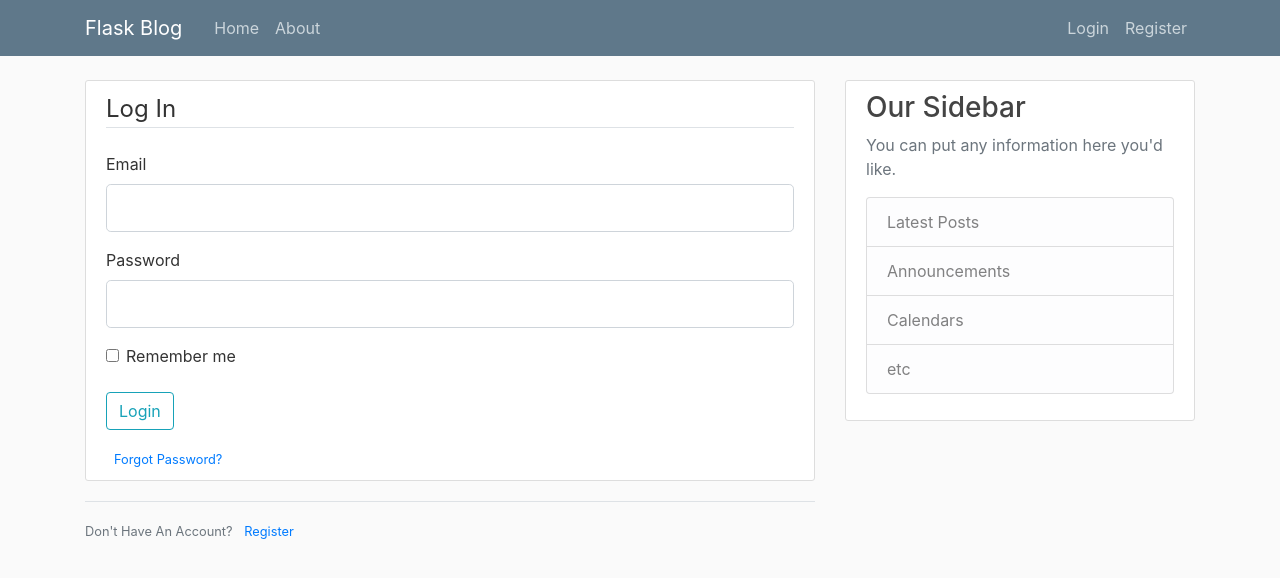
After one commit to Shirley-April/Listing, a Flask app: page /login in a window 1280 px wide. The commit adds this page. Shown: the top 578 px of the page. Run offline with Flask 2, Linux system fonts and the light colour scheme; parts of the project's set-up code (start-up, migrations or seed data) failed here and were passed over; some libraries are stand-ins or nearby versions.

Commit message:
formsand user input

```diff
--- a/flaskblog.py
+++ b/flaskblog.py
@@ -1,6 +1,10 @@
-from flask import Flask, render_template, url_for
+from flask import Flask, render_template, url_for, flash, redirect
+from forms import RegistrationForm, LoginForm
 
 app = Flask(__name__)
+
+app.config['SECRET_KEY'] = 'cdccefb9e9b1f59ecbb3d6e3653ac636'
+
 
 posts = [
     {
@@ -18,12 +22,34 @@ posts = [
 ]
 
 @app.route('/')
-def index():
+@app.route('/home')
+def home():
     return render_template('home.html', posts=posts)
 
 @app.route('/about')
 def about():
     return render_template('about.html', posts=posts)
 
+@app.route('/register', methods=['GET', 'POST'])
+def register():
+    form = RegistrationForm()
+    if form.validate_on_submit():
+        flash(f'Account created sucssesfuly for {form.username.data}!', 'success')
+        return redirect(url_for('home'))
+    return render_template('register.html', title='Register', form=form)
+
+
+@app.route('/login', methods=['GET', 'POST'])
+def login():
+    form = LoginForm()
+    if form.validate_on_submit():
+        if form.email.data == 'admin@blog.com' and form.password.data == 'password':
+            flash('You have been loggen in!', 'success')
+            return redirect(url_for('home'))
+        else:
+            flash('Login umsuccesful. Please check username and password', 'danger')
+    return render_template('login.html', title='Login', form=form)
+
+
 if __name__ == '__main__':
     app.run(debug=True)
--- /dev/null
+++ b/forms.py
@@ -0,0 +1,18 @@
+from flask_wtf import FlaskForm
+from wtforms import StringField, PasswordField, SubmitField, BooleanField
+from wtforms.validators import DataRequired, Length, Email, EqualTo, email_validator
+
+
+class RegistrationForm(FlaskForm):
+    username = StringField('Username', validators=[DataRequired(), Length(min=2, max=20)])
+    email = StringField('Email', validators=[DataRequired(), Email()])
+    password = PasswordField('Password', validators=[DataRequired()])
+    confirm_password = PasswordField('Conform Password', validators=[DataRequired(), EqualTo('password')])
+    submit = SubmitField('Sign Up')
+
+
+class LoginForm(FlaskForm):
+    email = StringField('Email', validators=[DataRequired(), Email()])
+    password = PasswordField('Password', validators=[DataRequired()])
+    remember = BooleanField('Remember me')
+    submit = SubmitField('Login')
--- a/templates/base.html
+++ b/templates/base.html
@@ -23,13 +23,13 @@
       </button>
       <div class="collapse navbar-collapse" id="navbarToggle">
         <div class="navbar-nav mr-auto">
-          <a class="nav-item nav-link" href="/">Home</a>
-          <a class="nav-item nav-link" href="/about">About</a>
+          <a class="nav-item nav-link" href="{{ url_for('home') }}">Home</a>
+          <a class="nav-item nav-link" href="{{ url_for('about') }}">About</a>
         </div>
         <!-- Navbar Right Side -->
         <div class="navbar-nav">
-          <a class="nav-item nav-link" href="/login">Login</a>
-          <a class="nav-item nav-link" href="/register">Register</a>
+          <a class="nav-item nav-link" href="{{ url_for('login') }}">Login</a>
+          <a class="nav-item nav-link" href="{{ url_for('register') }}">Register</a>
         </div>
       </div>
     </div>
@@ -42,6 +42,15 @@
 <main role="main" class="container">
   <div class="row">
     <div class="col-md-8">
+     {% with messages = get_flashed_messages(with_categories=true) %}
+          {% if messages %}
+             {% for category, message in messages %}
+               <div class="alert alert-{{ category }}">
+               {{ message }}
+               </div>
+             {% endfor %}
+          {% endif %}
+     {% endwith %}
       {% block content %}{% endblock %}
     </div>
     <div class="col-md-4">
--- /dev/null
+++ b/templates/login.html
@@ -0,0 +1,54 @@
+{% extends 'base.html' %}
+
+{% block content %}
+    <div class="content-section">
+        <form method="POST" action="">
+            {{ form.hidden_tag() }}
+            <fieldset class="form-group">
+                <legend class="border-bottom mb-4">Log In</legend>
+
+                <div class="form-group">
+                    {{ form.email.label(class="form-control-label") }}
+                     {% if form.email.errors %}
+                       {{ form.email(class="form-control form-control-lg is-invalid") }}
+                       <div class="invalid-feedback" >
+                         {% for error in form.email.errors %}
+                           <span> {{ error }} </span>
+                         {% endfor %}
+                        </div>
+                        {% else %}
+                        {{ form.email(class="form-control form-control-lg") }}
+                    {% endif %}
+                </div>
+                <div class="form-group">
+                    {{ form.password.label(class="form-control-label") }}
+                     {% if form.password.errors %}
+                       {{ form.password(class="form-control form-control-lg is-invalid") }}
+                       <div class="invalid-feedback" >
+                         {% for error in form.password.errors %}
+                           <span> {{ error }} </span>
+                         {% endfor %}
+                        </div>
+                        {% else %}
+                        {{ form.password(class="form-control form-control-lg") }}
+                    {% endif %}
+                </div>
+                <div class="form-check">
+                   {{ form.remember(class="form-check-input")}}
+                   {{ form.remember.label(class="form-check-input-label")}}
+                </div>
+            </fieldset>
+            <div class="form-group">
+                {{ form.submit(class="btn btn-outline-info") }}
+            </div>
+            <small class="text-muted ml-2">
+              <a href="#"> Forgot Password? </a>
+            </small>
+        </form>
+    </div>
+    <div class="border-top pt-3">
+        <small class="text-muted">
+            Don't Have An Account? <a href="{{ url_for('register') }}" class="ml-2"> Register</a>
+        </small>
+    </div>
+{% endblock content %}
```
Also changed, not shown: templates/register.html (added, +74 -0 lines), 2 other files.
